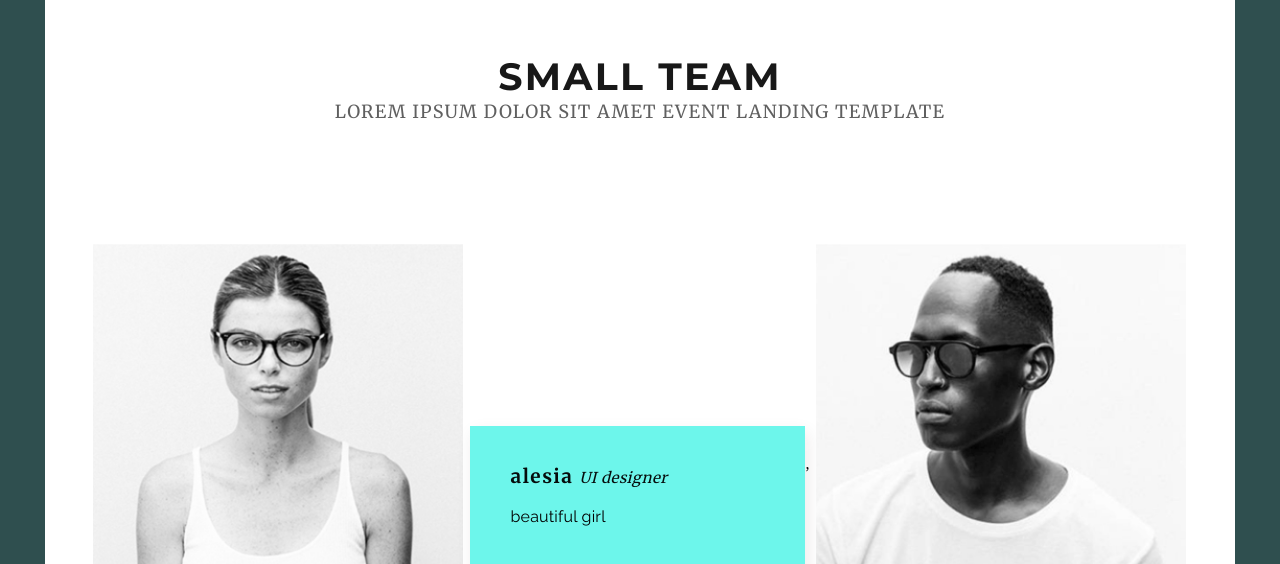
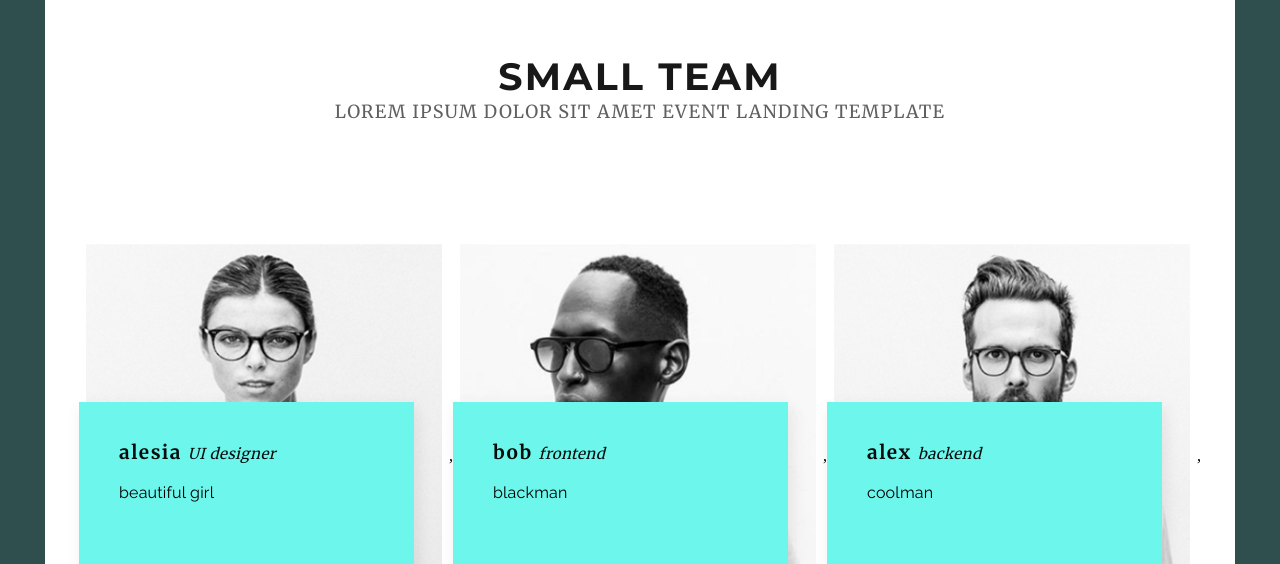
Before and after one commit to Alekskarb/DEV_test, a website: page index.html in a window 1280 px wide. Shown: the part 3550-4114 px from the top of the page. Drawn offline with Linux system fonts and the light colour scheme.

Commit message:
hoveradd

```diff
--- a/#source/scss/style.scss
+++ b/#source/scss/style.scss
@@ -1,4 +1,3 @@
-// Файл обнуляющих стилей @import "nullstyle.scss";
 $fz:100px;
 $colorWhite:#ffffff;
 $colorBlack:#000000;
@@ -158,7 +157,6 @@ footer {
 	color: $colorBlack;
 	font-family: $font3;
 	text-align: justify;
-	//max-width: 474px;
 	min-width: 274px;
 	padding: 0 0 0 0;
 }
@@ -220,6 +218,15 @@ i:hover, button:hover, a:hover {
 	color: $colorBlack;
 	opacity: 1;
 }
+.team__image {
+	width: 370px;
+	min-width: 300px;
+	min-height: 357px;
+	position: relative;
+	right: 0;
+	top: auto;
+	display: flex;
+}
 .team_comment-block {
 	width: 335px;
 	height: 241px;
@@ -228,6 +235,7 @@ i:hover, button:hover, a:hover {
 	margin-top: 165px;
 	text-align: justify;
 	opacity: 1;
+	position: absolute;
 }
 .team_comment-title {
 	opacity: 0.95;
@@ -258,18 +266,6 @@ i:hover, button:hover, a:hover {
 	letter-spacing: 0.2px;
 	padding: 0 40px 25px 40px;
 }
-//.team_comment-img {
-//	display: flex;
-//	justify-content: center;
-//	align-items: center;
-//	background-repeat: no-repeat;
-//	background-size: cover;
-//	background-position: 50%;
-//	width: 370px;
-//	height: 440px;
-//	margin: 7px;
-//	background-image: url("../img/team/22_team.jpg");
-//}
 .team_comment-contacts {
 	display: flex;
 	flex-flow: row wrap;
@@ -277,12 +273,6 @@ i:hover, button:hover, a:hover {
 	align-items: flex-end;
 	padding-left: 40px;
 }
-
-//.team__image {
-//		opacity: 0;
-//		visibility: hidden;
-//}
-
 .contacts {
 	background: url("../img/snow_forest.jpg") no-repeat 50% bottom;
 	display: flex;
@@ -431,8 +421,6 @@ iframe {
 	left: 0;
 	opacity: 0;
 	visibility: hidden;
-	//overflow-y: auto;
-	//overflow-x: hidden;
 	z-index: 1;
 }
 .slider.open{
@@ -450,7 +438,6 @@ iframe {
 .slider__body__content {
 	display: flex;
 	flex-flow: row wrap;
-	//background: #666262;
 	justify-content: space-between;
 	align-items: center;
 	padding: 30px;
@@ -464,8 +451,6 @@ iframe {
 	color: #ff0000;
 	font-size: 20px;
 	left: 470px;
-	//top: 200px;
-	//top: 350px;
 	bottom: 215px;
 	cursor: pointer;
 	z-index: 5;
--- a/index.html
+++ b/index.html
@@ -68,9 +68,7 @@
         <div id="popup" class="slider">
             <div class="slider__body">
                 <button class="slider__arrow-left">left</button>
-                <div class="slider__close"> X </div>
-                <div class="slider__body__content">
-                </div>
+                <div class="slider__body__content"> </div>
                 <button class="slider__arrow-right">right</button>
             </div>
         </div>
--- a/js/interactiveHTML.js
+++ b/js/interactiveHTML.js
@@ -1,10 +1,11 @@
 let slider = document.querySelector(".slider__body__content");
 let img = document.querySelectorAll(".works_image");
 let popup = document.querySelector(".slider");
-let man = document.querySelector(".team_container");
-let close = document.querySelector(".slider__close");
+let body = document.querySelector(".slider__body");
 let buttonsRight = document.querySelector(".slider__arrow-right");
 let buttonsLeft = document.querySelector(".slider__arrow-left");
+let man = document.querySelector(".team_container");
+
 let imageID;
 
 function clickImg(e) {
@@ -18,7 +19,7 @@ img.forEach((item) => {
 });
 
 function closeImg() {
-    close.addEventListener('click', function (e) {
+    slider.addEventListener('click', function (e) {
             popup.classList.remove("open");
         }
     )
@@ -49,15 +50,16 @@ let arrPeople = [
     {name: "olga", job: "graphic designer", describe: "beautiful", src: "./img/team/25_team.jpg"},
     {name: "alesia", job: "designer", describe: "beautiful girl", src: "./img/team/26_team.jpg"}
 ]
-    // ['','','','','','']
+
 let newPeople = arrPeople.map((item, index) => {
     return `
-        <img class="team__image" alt="miss_img" src="${arrPeople[index].src}"/>
+       <div class="team__image">
+       <img alt="miss_img" src=${arrPeople[index].src} />
             <div class="team_comment-block">
                     <div class="team_comment-title"> ${arrPeople[index].name}
                         <span> ${arrPeople[index].job} </span>
                     </div>
-            <div class="team_comment-text"> ${arrPeople[index].describe} </div> <br/>
+                    <div class="team_comment-text"> ${arrPeople[index].describe} </div>
                     <div class="team_comment-contacts">
                         <i class="fa fa-facebook" aria-hidden="true"></i>
                         <i class="fa fa-twitter" aria-hidden="true"></i>
@@ -65,7 +67,8 @@ let newPeople = arrPeople.map((item, index) => {
                         <i class="fa fa-envelope-o" aria-hidden="true"></i>
                     </div>
             </div>
+        </div>
         `
 });
-console.log(newPeople);
+
 man.innerHTML = `${newPeople}`;
```
Also changed, not shown: #source/scss/style.css, css/style.css, 1 other file. Lines whose indentation alone changed are shown as unchanged.
